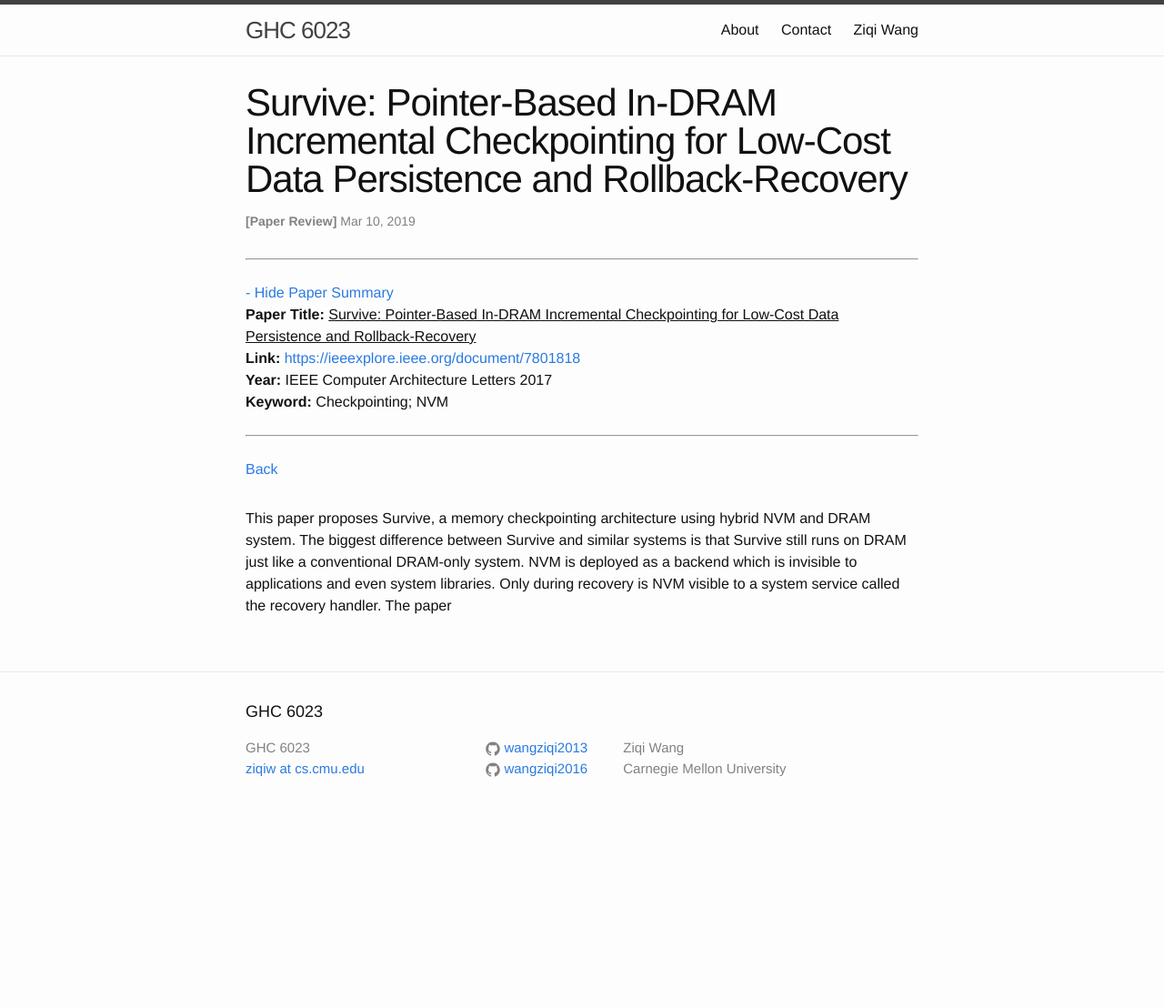
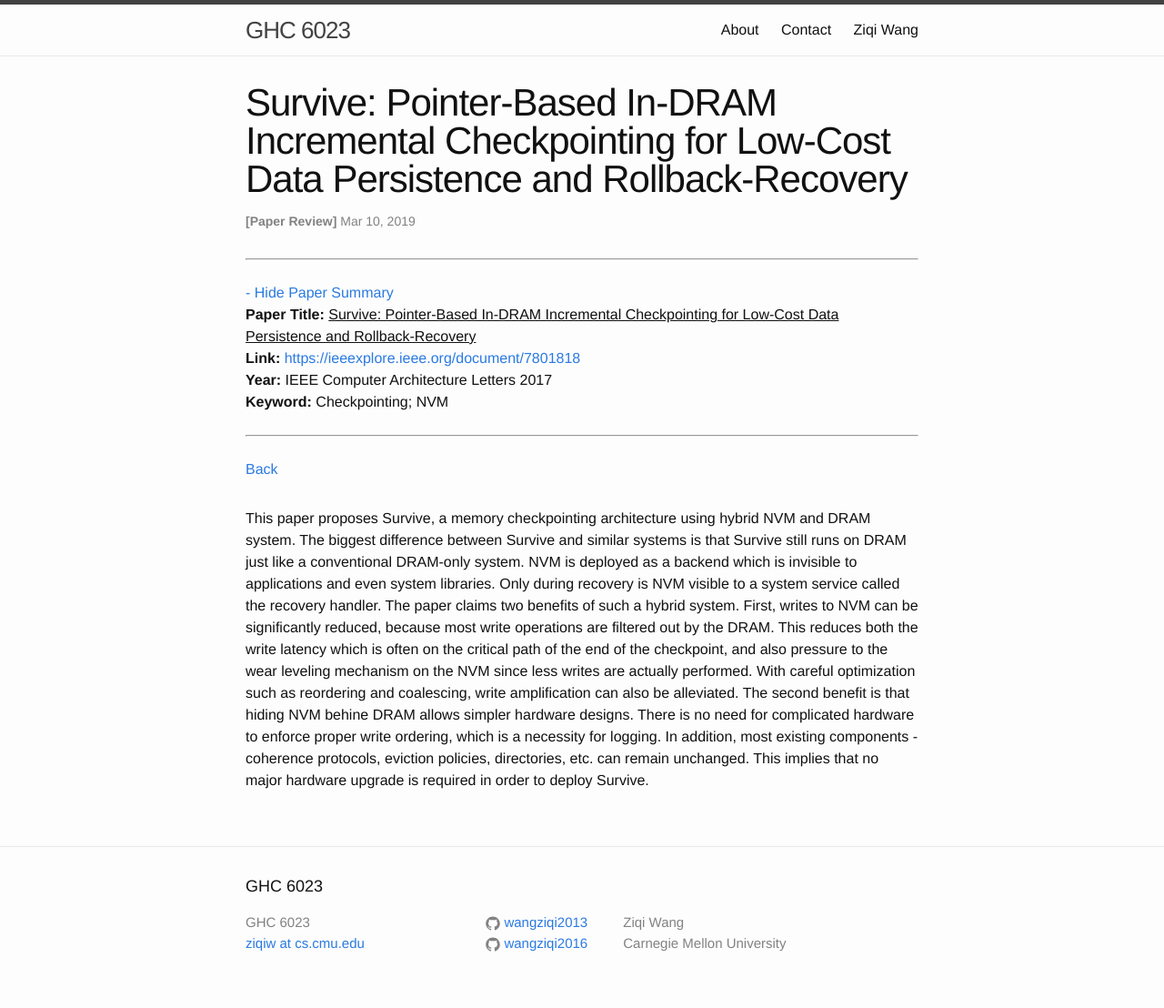
Before and after one commit to wangziqi2013/wangziqi2013.github.io, a Jekyll site: the page built from _posts/2019-03-09-survive.markdown, in a window 1280 px wide. Shown: the whole page at 91% size. Built offline with Jekyll 4.4.1, drawn with Linux system fonts in a browser that asks for light colours; before the commit the page ends 916 px from its top, so only the background shows below that.

Commit message:
Adding two benefits

```diff
--- a/_posts/2019-03-09-survive.markdown
+++ b/_posts/2019-03-09-survive.markdown
@@ -16,4 +16,11 @@ version_mgmt:
 This paper proposes Survive, a memory checkpointing architecture using hybrid NVM and DRAM system. The biggest difference
 between Survive and similar systems is that Survive still runs on DRAM just like a conventional DRAM-only system. NVM is
 deployed as a backend which is invisible to applications and even system libraries. Only during recovery is NVM visible
-to a system service called the recovery handler. The paper
+to a system service called the recovery handler. The paper claims two benefits of such a hybrid system. First, writes to
+NVM can be significantly reduced, because most write operations are filtered out by the DRAM. This reduces both the write
+latency which is often on the critical path of the end of the checkpoint, and also pressure to the wear leveling mechanism
+on the NVM since less writes are actually performed. With careful optimization such as reordering and coalescing, write
+amplification can also be alleviated. The second benefit is that hiding NVM behine DRAM allows simpler hardware designs.
+There is no need for complicated hardware to enforce proper write ordering, which is a necessity for logging. In addition,
+most existing components - coherence protocols, eviction policies, directories, etc. can remain unchanged. This implies
+that no major hardware upgrade is required in order to deploy Survive.
```
